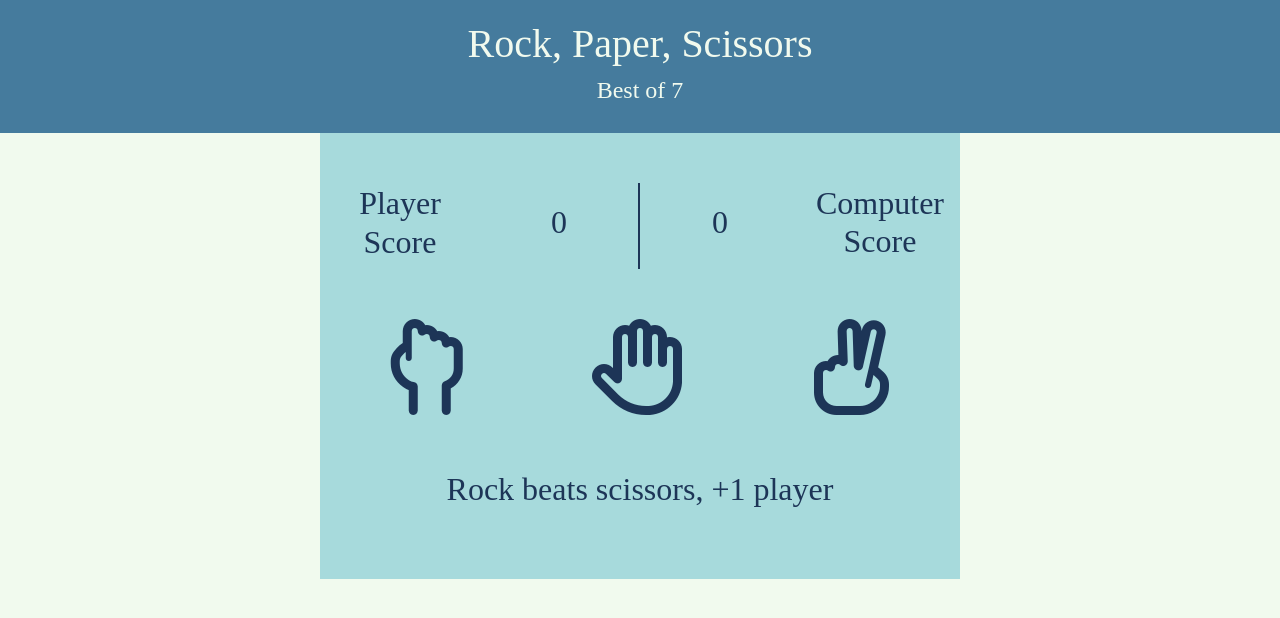
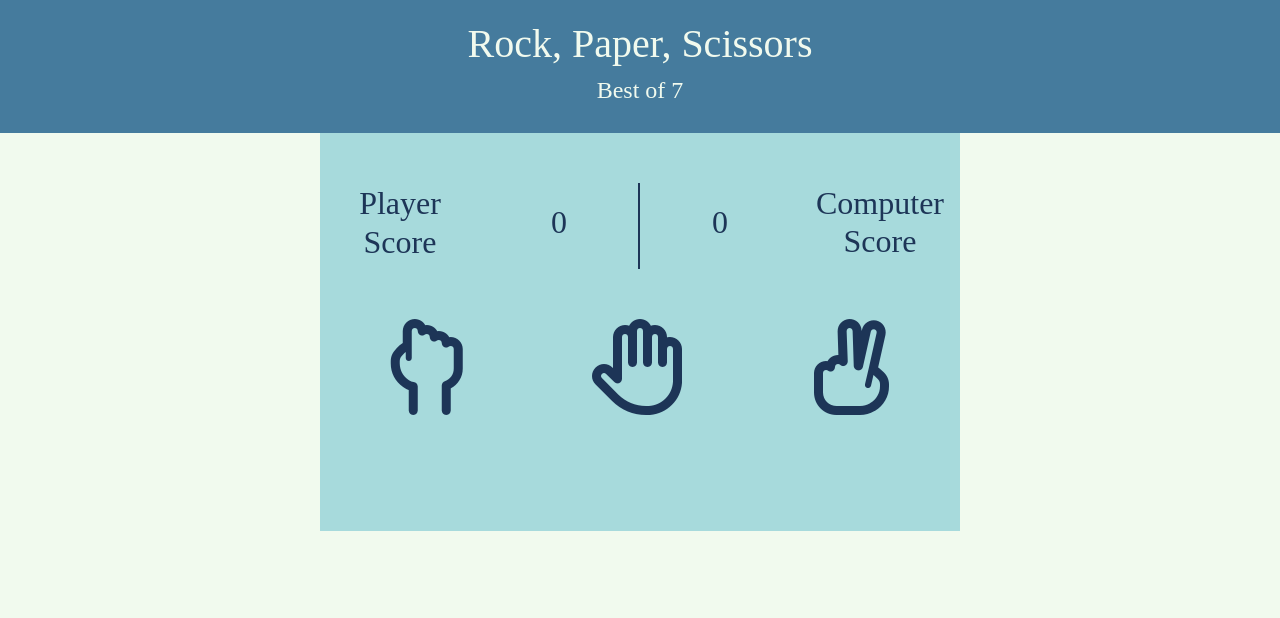
Before and after one commit to lbburnsy/rock-paper-scissors-conn, a plain HTML site: page index.html in a window 1280 px wide. Drawn offline with nearby package versions, Linux system fonts and the light colour scheme; a web font is replaced by a local one.

Commit message:
Removed placeholder p text

```diff
--- a/index.html
+++ b/index.html
@@ -56,7 +56,7 @@
 
         <div class="row results-row">
             <div class="col text-center">
-                <p id="result-text">Rock beats scissors, +1 player</p>
+                <p id="result-text"></p>
             </div>
         </div>
     </main>
```
